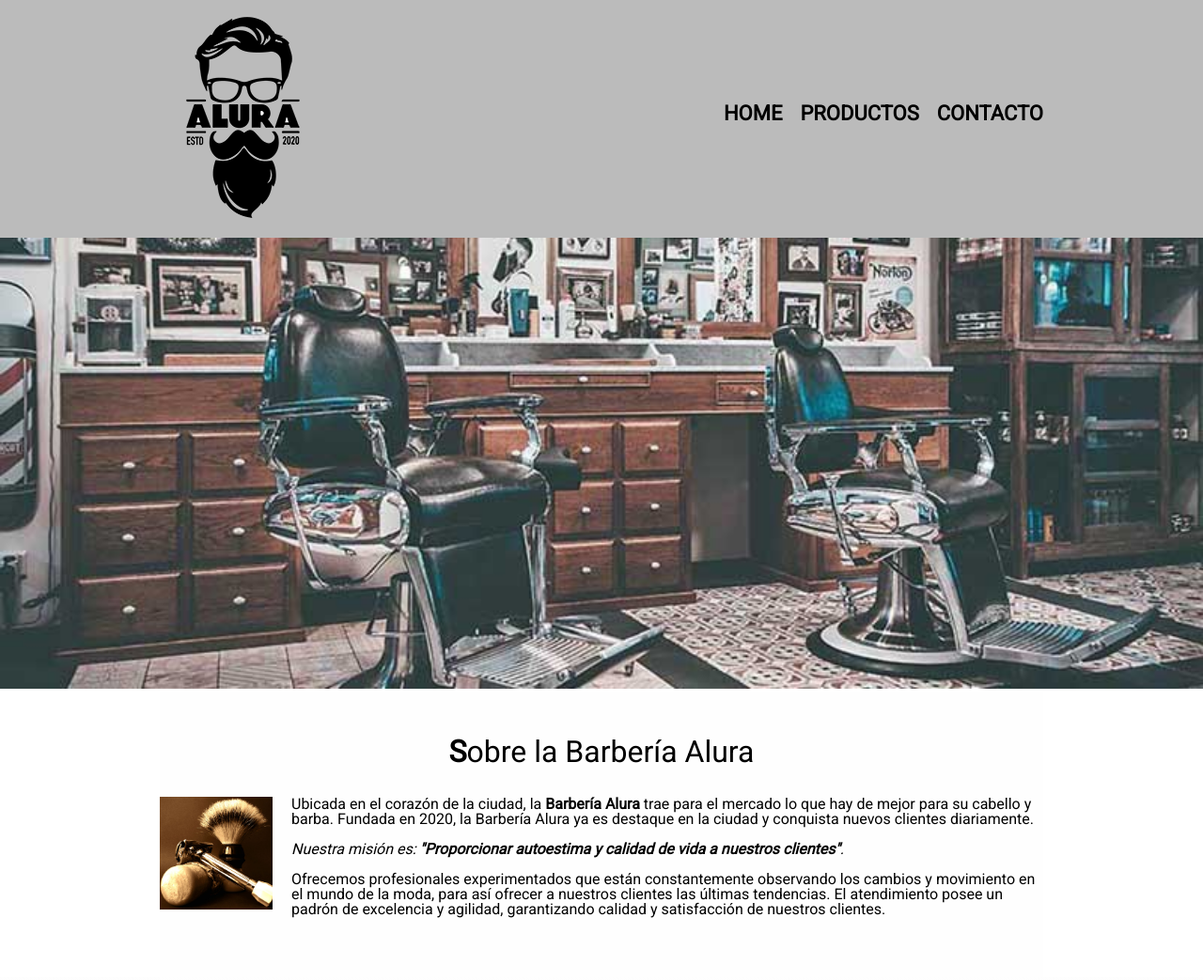
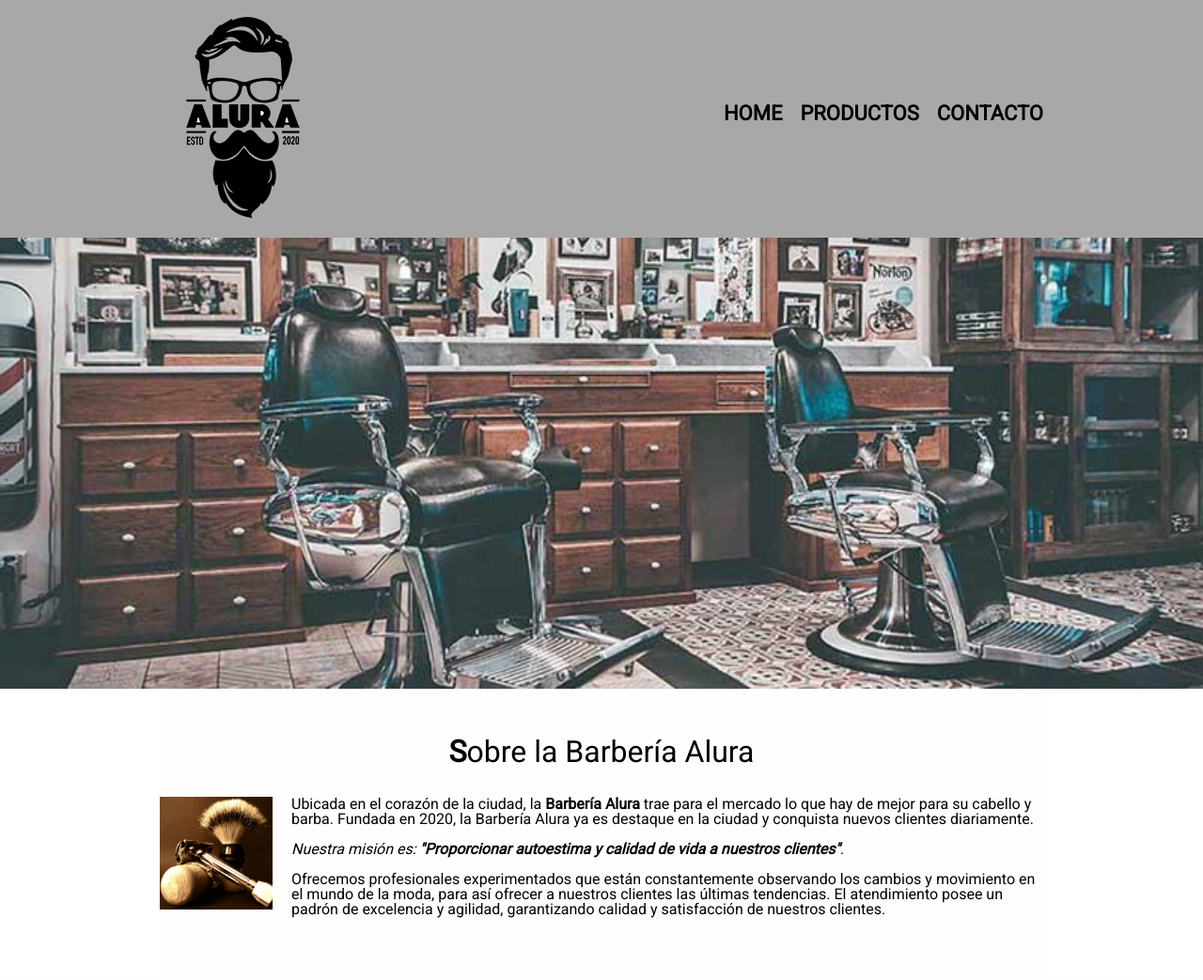
Before and after one commit to lDalexander/barberia-prueba, a plain HTML site: page index.html in a window 1280 px wide. Shown: the top 1043 px of the page at 94% size. Drawn offline with Linux system fonts and the light colour scheme.

Commit message:
Modifico color de Header

```diff
--- a/styles.css
+++ b/styles.css
@@ -3,7 +3,7 @@ body {
 }
 
 header {
-  background-color: #bbbbbb;
+  background-color: #a9a8a8;
   padding: 20px O;
 }
 
```
